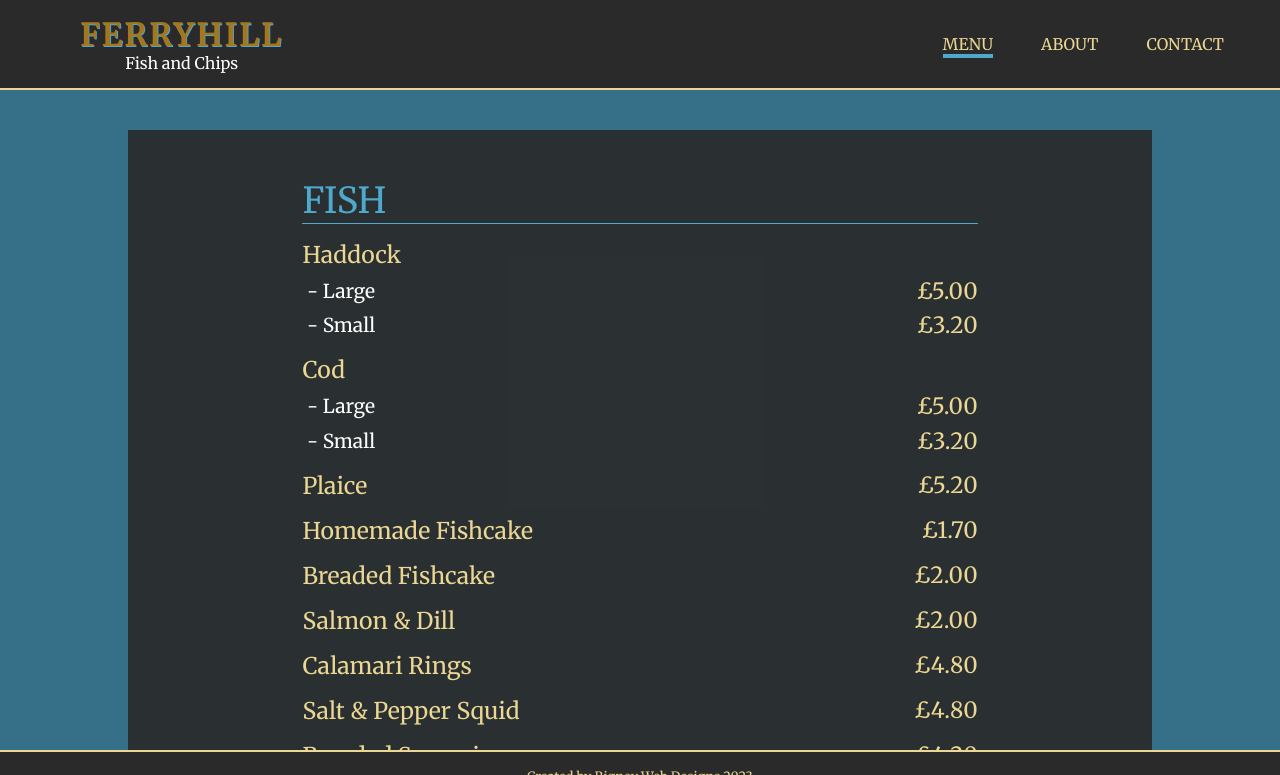
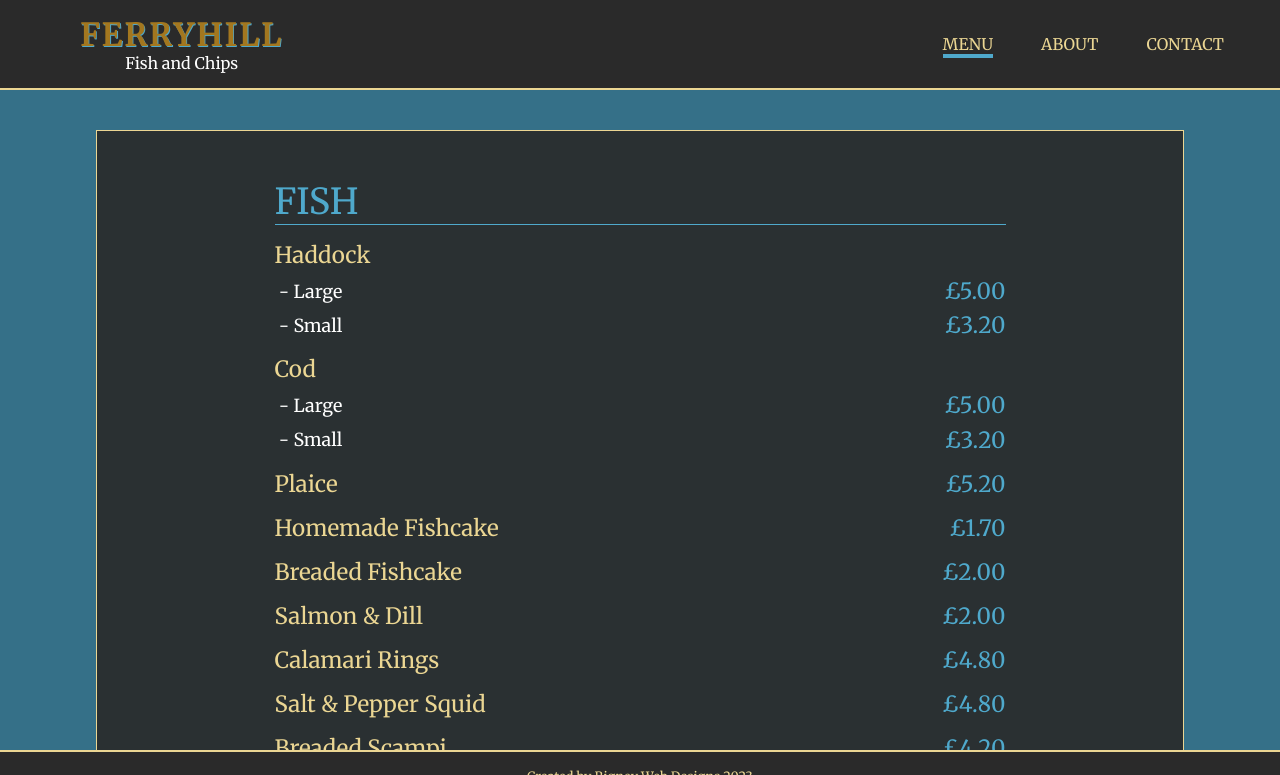
Before and after one commit to KramYengir/restaurant-page, a website built with webpack: page src/template.html in a window 1280 px wide. Both pictures are taken after a click on the link "MENU". Shown: the top 775 px of the page. Built offline with nearby package versions, Linux system fonts and the light colour scheme; a web font is replaced by a local one.

Commit message:
add border & tweak font sizes, price color

```diff
--- a/src/modules/menu.js
+++ b/src/modules/menu.js
@@ -94,7 +94,7 @@ const menuiteams = {
         'fish bites':'3.90',
         'sausage':'3.90',
     },
-    'gluten free moday & tuesday':{
+    'gluten free monday & tuesday':{
         'fish':'',
         '- large':'5.20',
         '- small':'3.40',
--- a/src/styles/menu.scss
+++ b/src/styles/menu.scss
@@ -7,12 +7,12 @@ $container-background-color: $background-dark-90;
 $section-background-color: $gold-dark-color;
 $heading-color: $blue-color;
 $item-name-color: $gold-color;
-$item-price-color: $gold-color;;
+$item-price-color: $blue-color;;
 
 //-SIZES
-$section-heading-size: clamp(2rem, 2.8vw, 2.5rem);
-$item-size: clamp(1rem, 1.8vw, 1.5rem);
-$option-size: clamp(0.8rem, 1.5vw, 1.2rem);
+$section-heading-size: clamp(2rem, 2.8vw, 2.3rem);
+$item-size: clamp(1rem, 1.8vw, 1.4rem);
+$option-size: clamp(0.8rem, 1.4vw, 1.2rem);
 $price-size: clamp(1rem, 1.8vw, 1.4rem);
 
 #menu-container{
@@ -22,12 +22,14 @@ $price-size: clamp(1rem, 1.8vw, 1.4rem);
     align-self: center;
     gap: 3rem;
     /* flex-grow: 1; */
-    width: clamp(80vw, 60vw, 95vw);
+    width: clamp(85vw, 60vw, 95vw);
     min-height: 95%;
 
     background-color: $container-background-color;
     padding: 5vh 10vw;
     margin: 5vh 0;
+
+    border: 1px solid $gold-color;
 }
 
 @media only screen and (max-width: 600px){
```
